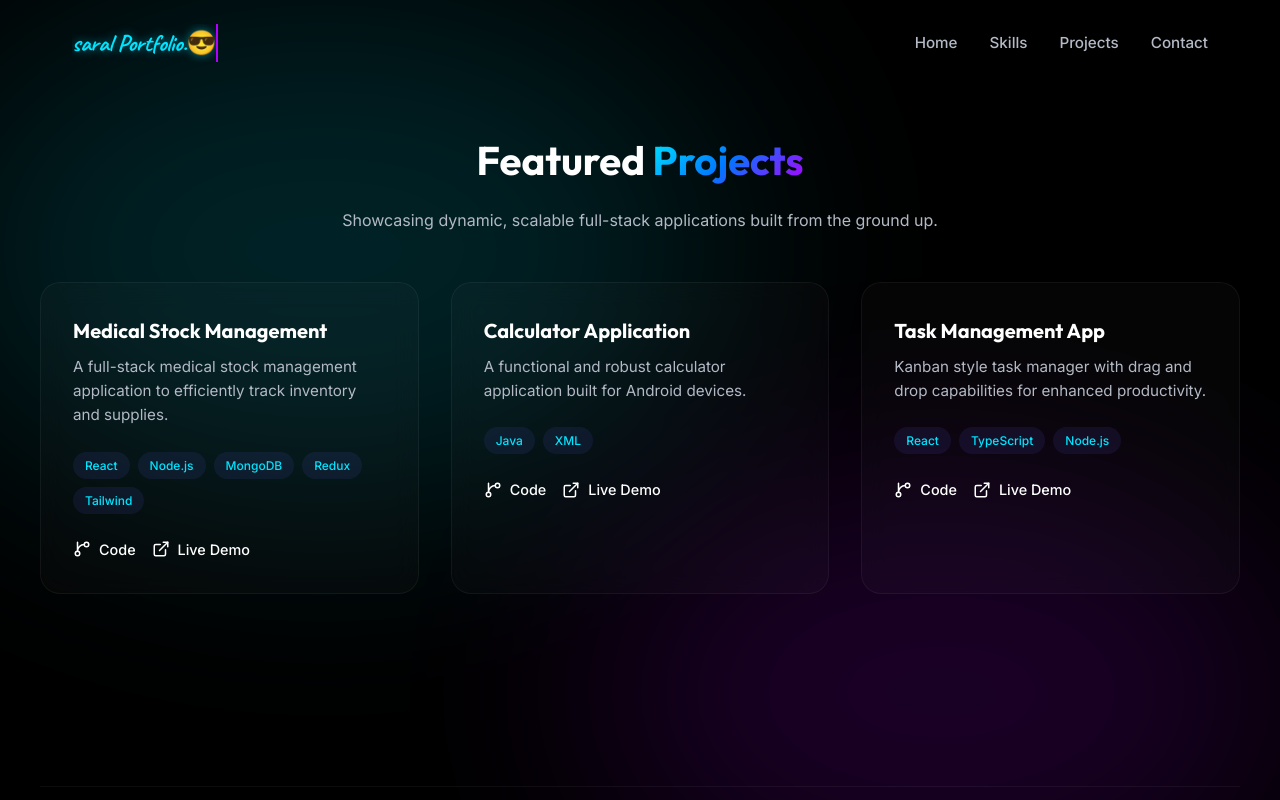
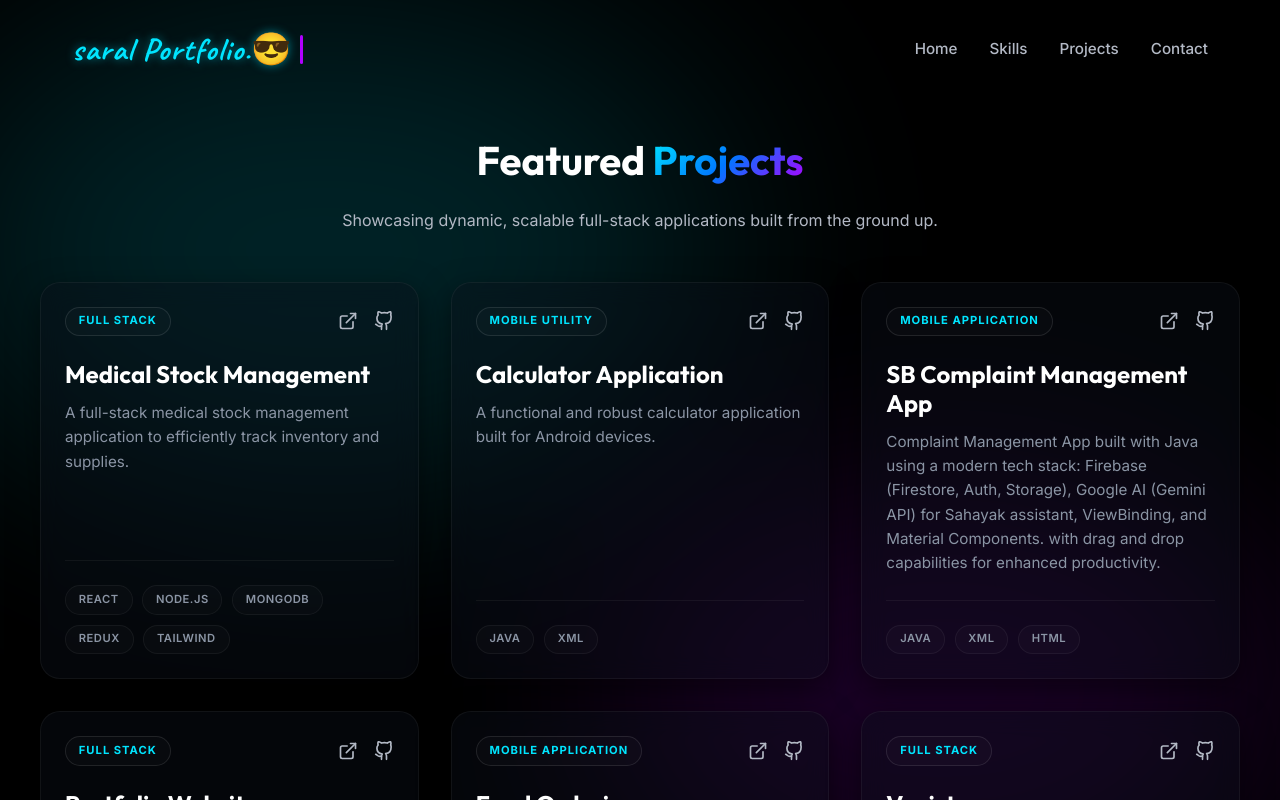
Before and after one commit to saralbatt65-bit/saral-portfolio, a React (Vite) app in the folder frontend/: page / in a window 1280 px wide. Both pictures are taken after a click on the button "View My projects". Shown: the top 800 px of the page. Built offline with nearby package versions, Linux system fonts and the light colour scheme.

Commit message:
feat: initialize portfolio project with base structure, global styles, and responsive navigation component

```diff
--- a/frontend/src/App.css
+++ b/frontend/src/App.css
@@ -1,4 +1,32 @@
 /* App specific styles */
+
+.header-logo-text {
+  font-family: 'Caveat', cursive;
+  font-size: 2rem;
+  font-weight: 700;
+  color: #00e5ff;
+  text-shadow: 0 0 10px rgba(0, 229, 255, 0.5);
+  display: flex;
+  align-items: center;
+  transition: all 0.3s ease;
+  letter-spacing: 1px;
+}
+
+.header-logo-text::after {
+  content: '';
+  display: inline-block;
+  width: 3px;
+  height: 1.8rem;
+  background-color: #b000ff;
+  margin-left: 8px;
+  border-radius: 2px;
+  animation: blink-caret 0.75s step-end infinite;
+}
+
+.header-logo-text:hover {
+  text-shadow: 0 0 20px rgba(0, 229, 255, 0.8);
+  transform: scale(1.05);
+}
 
 /* Hero Section */
 .hero {
@@ -132,80 +160,122 @@
   font-family: 'Outfit', sans-serif;
 }
 
-/* Projects Section */
+/* Projects Section Redesign */
 .projects-grid {
   display: grid;
-  grid-template-columns: repeat(auto-fit, minmax(300px, 1fr));
+  grid-template-columns: repeat(auto-fit, minmax(300px, 1fr)); /* Reduced to 300px */
   gap: 2rem;
   margin-top: 3rem;
 }
 
-.project-card {
+.neo-card {
+  background: rgba(11, 15, 25, 0.4);
+  backdrop-filter: blur(12px);
+  -webkit-backdrop-filter: blur(12px);
+  border-radius: 20px;
+  padding: 1.5rem; /* Reduced padding from 2.5rem to 1.5rem */
+  border: 1px solid rgba(255, 255, 255, 0.05);
+  display: flex;
+  flex-direction: column;
+  height: 100%;
+  transition: all 0.4s cubic-bezier(0.175, 0.885, 0.32, 1.275);
+  position: relative;
   overflow: hidden;
-  transition: transform 0.3s ease;
+  box-shadow: 0 10px 30px rgba(0, 0, 0, 0.5);
 }
 
-.project-card:hover {
+.neo-card:hover {
   transform: translateY(-10px);
+  background: rgba(11, 15, 25, 0.7);
+  border-color: rgba(0, 229, 255, 0.3);
+  box-shadow: 0 20px 40px rgba(0, 0, 0, 0.7), 0 0 20px rgba(0, 229, 255, 0.1);
 }
 
-.project-image {
-  width: 100%;
-  height: 200px;
-  object-fit: cover;
-  transition: transform 0.5s ease;
+.neo-card:hover .project-title {
+  color: #00e5ff;
 }
 
-.project-card:hover .project-image {
-  transform: scale(1.05);
+.neo-card:hover .project-tag {
+  color: #00e5ff;
+  border-color: rgba(0, 229, 255, 0.3);
 }
 
-.project-content {
-  padding: 1.5rem;
+.project-header {
+  display: flex;
+  justify-content: space-between;
+  align-items: center;
+  margin-bottom: 1.5rem; /* Reduced from 2.5rem */
+}
+
+.project-category {
+  font-size: 0.7rem; /* Reduced */
+  font-weight: 700;
+  letter-spacing: 1px;
+  text-transform: uppercase;
+  color: #00e5ff;
+  padding: 0.3rem 0.8rem; /* Reduced */
+  border: 1px solid rgba(255, 255, 255, 0.1);
+  border-radius: 50px;
+  background: rgba(255, 255, 255, 0.02);
+}
+
+.project-actions {
+  display: flex;
+  gap: 1rem;
+}
+
+.action-icon {
+  color: var(--text-secondary);
+  transition: color 0.3s ease, transform 0.3s ease;
+  display: flex;
+  align-items: center;
+  justify-content: center;
+}
+
+.action-icon:hover {
+  color: #00e5ff;
+  transform: scale(1.1);
 }
 
 .project-title {
-  font-size: 1.25rem;
-  margin-bottom: 0.5rem;
+  font-size: 1.5rem; /* Reduced from 2rem */
+  margin-bottom: 0.75rem; /* Reduced */
+  font-family: 'Outfit', sans-serif;
+  transition: color 0.3s ease;
+  line-height: 1.2;
 }
 
 .project-desc {
-  color: var(--text-secondary);
-  font-size: 0.95rem;
-  margin-bottom: 1.5rem;
+  color: #8b95a5;
+  font-size: 0.95rem; /* Reduced from 1.05rem */
+  line-height: 1.6;
+  margin-bottom: 1.5rem; /* Reduced */
+  flex-grow: 1;
+}
+
+.project-footer {
+  border-top: 1px solid rgba(255, 255, 255, 0.05);
+  padding-top: 1.5rem; /* Reduced */
+  margin-top: auto;
 }
 
 .project-tags {
   display: flex;
   flex-wrap: wrap;
-  gap: 0.5rem;
-  margin-bottom: 1.5rem;
+  gap: 0.6rem; /* Reduced */
 }
 
 .project-tag {
-  font-size: 0.75rem;
-  padding: 0.25rem 0.75rem;
-  background: rgba(99, 102, 241, 0.1);
-  color: var(--primary-color);
+  font-size: 0.7rem; /* Reduced */
+  font-weight: 600;
+  text-transform: uppercase;
+  letter-spacing: 0.5px;
+  padding: 0.3rem 0.8rem; /* Reduced */
+  background: rgba(255, 255, 255, 0.02);
+  color: #8b95a5;
+  border: 1px solid rgba(255, 255, 255, 0.05);
   border-radius: 50px;
-  font-weight: 500;
-}
-
-.project-links {
-  display: flex;
-  gap: 1rem;
-}
-
-.project-link {
-  display: flex;
-  align-items: center;
-  gap: 0.5rem;
-  font-size: 0.9rem;
-  font-weight: 500;
-}
-
-.project-link:hover {
-  color: var(--primary-color);
+  transition: all 0.3s ease;
 }
 
 /* Contact Section */
@@ -396,3 +466,108 @@
     width: 100%;
   }
 }
+
+/* Neo Pill Footer */
+.neo-pill {
+  background: rgba(11, 15, 25, 0.4);
+  backdrop-filter: blur(12px);
+  -webkit-backdrop-filter: blur(12px);
+  border: 1px solid rgba(255, 255, 255, 0.05);
+  border-radius: 50px;
+  padding: 0.8rem 1.5rem;
+  display: flex;
+  align-items: center;
+  transition: all 0.4s cubic-bezier(0.175, 0.885, 0.32, 1.275);
+  cursor: pointer;
+  box-shadow: 0 10px 30px rgba(0, 0, 0, 0.3);
+  margin-top: 1rem;
+}
+
+.neo-pill:hover {
+  transform: translateY(-5px);
+  background: rgba(11, 15, 25, 0.7);
+  border-color: rgba(0, 229, 255, 0.3);
+  box-shadow: 0 15px 30px rgba(0, 0, 0, 0.5), 0 0 20px rgba(0, 229, 255, 0.2);
+}
+
+.neo-pill:hover .author {
+  color: #00e5ff;
+}
+
+.pill-logo {
+  display: flex;
+  align-items: center;
+  justify-content: center;
+}
+
+.pill-divider {
+  width: 1px;
+  height: 24px;
+  background: rgba(255, 255, 255, 0.1);
+  margin: 0 1.2rem;
+}
+
+.pill-text {
+  font-family: 'Outfit', sans-serif;
+  font-size: 0.85rem;
+  font-weight: 500;
+  letter-spacing: 2px;
+  color: #8b95a5;
+  display: flex;
+  align-items: center;
+  gap: 0.5rem;
+}
+
+.pill-text .heart {
+  color: #ff3366;
+  font-size: 1.1rem;
+  animation: heartbeat 1.5s infinite;
+}
+
+.pill-text .author {
+  color: white;
+  font-weight: 700;
+  transition: color 0.3s ease;
+}
+
+@keyframes heartbeat {
+  0%, 100% { transform: scale(1); }
+  50% { transform: scale(1.2); }
+}
+
+.footer-logo-anim {
+  font-family: 'Caveat', cursive;
+  font-size: 1.8rem;
+  color: #00e5ff;
+  text-shadow: 0 0 10px rgba(0, 229, 255, 0.5);
+  font-weight: bold;
+  display: flex;
+  align-items: center;
+  line-height: 1;
+}
+
+.footer-logo-text {
+  display: inline-block;
+  overflow: hidden;
+  white-space: nowrap;
+  animation: typing-s 4s ease-in-out infinite;
+  padding: 5px 2px 5px 5px; /* Prevent clipping of cursive curves */
+  vertical-align: middle;
+}
+
+.footer-logo-anim::after {
+  content: '';
+  display: inline-block;
+  width: 2.5px;
+  height: 1.6rem; /* Increased lambai (height) of cursor */
+  background-color: #b000ff;
+  margin-left: 2px;
+  border-radius: 2px;
+  animation: blink-caret 0.75s step-end infinite;
+}
+
+@keyframes typing-s {
+  0%, 10% { max-width: 0; }
+  35%, 85% { max-width: 150px; } /* Increased length to fully reveal */
+  100% { max-width: 0; }
+}
--- a/frontend/src/App.jsx
+++ b/frontend/src/App.jsx
@@ -38,7 +38,7 @@ const Navigation = ({ currentPage, setCurrentPage }) => {
   return (
     <header className={`header ${isScrolled ? 'scrolled' : ''}`}>
       <div className="container nav-container">
-        <a href="#" onClick={(e) => { e.preventDefault(); navigate('home', '#home'); }} className="logo handwriting-text cursor-blink">
+        <a href="#" onClick={(e) => { e.preventDefault(); navigate('home', '#home'); }} className="header-logo-text">
           saral Portfolio.😎
         </a>
 
@@ -182,24 +182,25 @@ const Portfolio = ({ projects }) => {
 
       <div className="projects-grid">
         {projects && projects.length > 0 ? projects.map(project => (
-          <div key={project._id} className="project-card glass" style={{ padding: '2rem' }}>
-            <div className="project-content" style={{ padding: 0 }}>
-              <h3 className="project-title">{project.title}</h3>
-              <p className="project-desc">{project.description}</p>
+          <div key={project._id} className="project-card neo-card">
+            <div className="project-header">
+              <span className="project-category">{project.category}</span>
+              <div className="project-actions">
+                <a href={project.liveLink} className="action-icon" target="_blank" rel="noopener noreferrer"><ExternalLink size={20} /></a>
+                <a href={project.githubLink} className="action-icon" target="_blank" rel="noopener noreferrer">
+                  <svg width="20" height="20" viewBox="0 0 24 24" fill="none" stroke="currentColor" strokeWidth="2" strokeLinecap="round" strokeLinejoin="round"><path d="M15 22v-4a4.8 4.8 0 0 0-1-3.02c3.14-.35 6.44-1.54 6.44-7A5.44 5.44 0 0 0 20 4.77 5.07 5.07 0 0 0 19.91 1S18.73.65 16 2.48a13.38 13.38 0 0 0-7 0C6.27.65 5.09 1 5.09 1A5.07 5.07 0 0 0 5 4.77a5.44 5.44 0 0 0-1.5 3.78c0 5.42 3.3 6.61 6.44 7A4.8 4.8 0 0 0 9 18v4"></path><path d="M9 18c-4.51 2-5-2-7-2"></path></svg>
+                </a>
+              </div>
+            </div>
 
+            <h3 className="project-title">{project.title}</h3>
+            <p className="project-desc">{project.description}</p>
+
+            <div className="project-footer">
               <div className="project-tags">
                 {project.skills.map((skill, idx) => (
                   <span key={idx} className="project-tag">{skill}</span>
                 ))}
-              </div>
-
-              <div className="project-links">
-                <a href={project.githubLink} className="project-link">
-                  <GitBranch size={18} /> Code
-                </a>
-                <a href={project.liveLink} className="project-link">
-                  <ExternalLink size={18} /> Live Demo
-                </a>
               </div>
             </div>
           </div>
@@ -264,9 +265,17 @@ const Footer = () => {
             <Mail size={22} />
           </a>
         </div>
-        <p style={{ color: 'var(--text-secondary)', fontSize: '0.9rem' }}>
-          &copy; {new Date().getFullYear()} Saral. Goal Ai developer and ai agent.
-        </p>
+        <div className="neo-pill">
+          <div className="pill-logo" style={{ minWidth: '45px', display: 'flex', justifyContent: 'center' }}>
+            <div className="footer-logo-anim">
+              <span className="footer-logo-text">S.</span>
+            </div>
+          </div>
+          <div className="pill-divider"></div>
+          <div className="pill-text">
+            MADE WITH <span className="heart">❤️</span> BY <span className="author">SARAL</span>
+          </div>
+        </div>
       </div>
     </footer>
   );
@@ -293,26 +302,51 @@ function App() {
         _id: '1',
         title: 'Medical Stock Management',
         description: 'A full-stack medical stock management application to efficiently track inventory and supplies.',
+        category: 'FULL STACK',
         githubLink: 'https://github.com/saralbatt65-bit/medical_stock_management',
-        liveLink: '#',
         skills: ['React', 'Node.js', 'MongoDB', 'Redux', 'Tailwind']
       },
       {
         _id: '2',
         title: 'Calculator Application',
         description: 'A functional and robust calculator application built for Android devices.',
+        category: 'MOBILE UTILITY',
         githubLink: 'https://github.com/saralbatt65-bit/calculator-application',
-        liveLink: '#',
         skills: ['Java', 'XML']
       },
       {
         _id: '3',
-        title: 'Task Management App',
-        description: 'Kanban style task manager with drag and drop capabilities for enhanced productivity.',
-        githubLink: '#',
-        liveLink: '#',
-        skills: ['React', 'TypeScript', 'Node.js']
+        title: 'SB Complaint Management App',
+        description: 'Complaint Management App built with Java using a modern tech stack: Firebase (Firestore, Auth, Storage), Google AI (Gemini API) for Sahayak assistant, ViewBinding, and Material Components. with drag and drop capabilities for enhanced productivity.',
+        category: 'Mobile Application',
+        githubLink: 'https://github.com/saralbatt65-bit/SB-complaint-Management',
+        skills: ['java', 'XML', 'HTML']
+      },
+      {
+        _id: '4',
+        title: 'Portfolio Website',
+        description: 'A professional portfolio website for showcasing projects, skills, and contact information.',
+        category: 'Full Stack',
+        githubLink: 'https://github.com/saralbatt65-bit/saral-portfolio',
+        skills: ['HTML', 'CSS', 'React', 'Tailwind']
+      },
+      {
+        _id: '5',
+        title: 'Food Ordering',
+        description: 'A comprehensive Food Ordering & Restaurant Management Android System. Features 3 dedicated modules: User (Ordering & Billing), Chef (Kitchen Management), and Admin (Staff & Inventory Control). Built with Java and Material Design.',
+        category: 'Mobile Application',
+        githubLink: 'https://github.com/saralbatt65-bit/Food-application',
+        skills: ['java', 'XML']
+      },
+      {
+        _id: '6',
+        title: 'Vegist',
+        description: 'food shopping',
+        category: 'Full stack',
+        githubLink: 'https://github.com/saralbatt65-bit/vegist',
+        skills: ['HTML', 'CSS', 'javascript', 'MySql', 'php']
       }
+
     ]);
 
     return () => window.removeEventListener('scroll', handleScroll);
--- a/frontend/src/index.css
+++ b/frontend/src/index.css
@@ -122,6 +122,10 @@ a {
 .handwriting-text.cursor-blink {
   /* Added a delay or combined animation for repeat */
   animation: typing 4s ease-out infinite, blink-caret .75s step-end infinite;
+}
+
+.cursor-blink {
+  animation: blink-caret .75s step-end infinite;
 }
 
 @keyframes typing {
```
